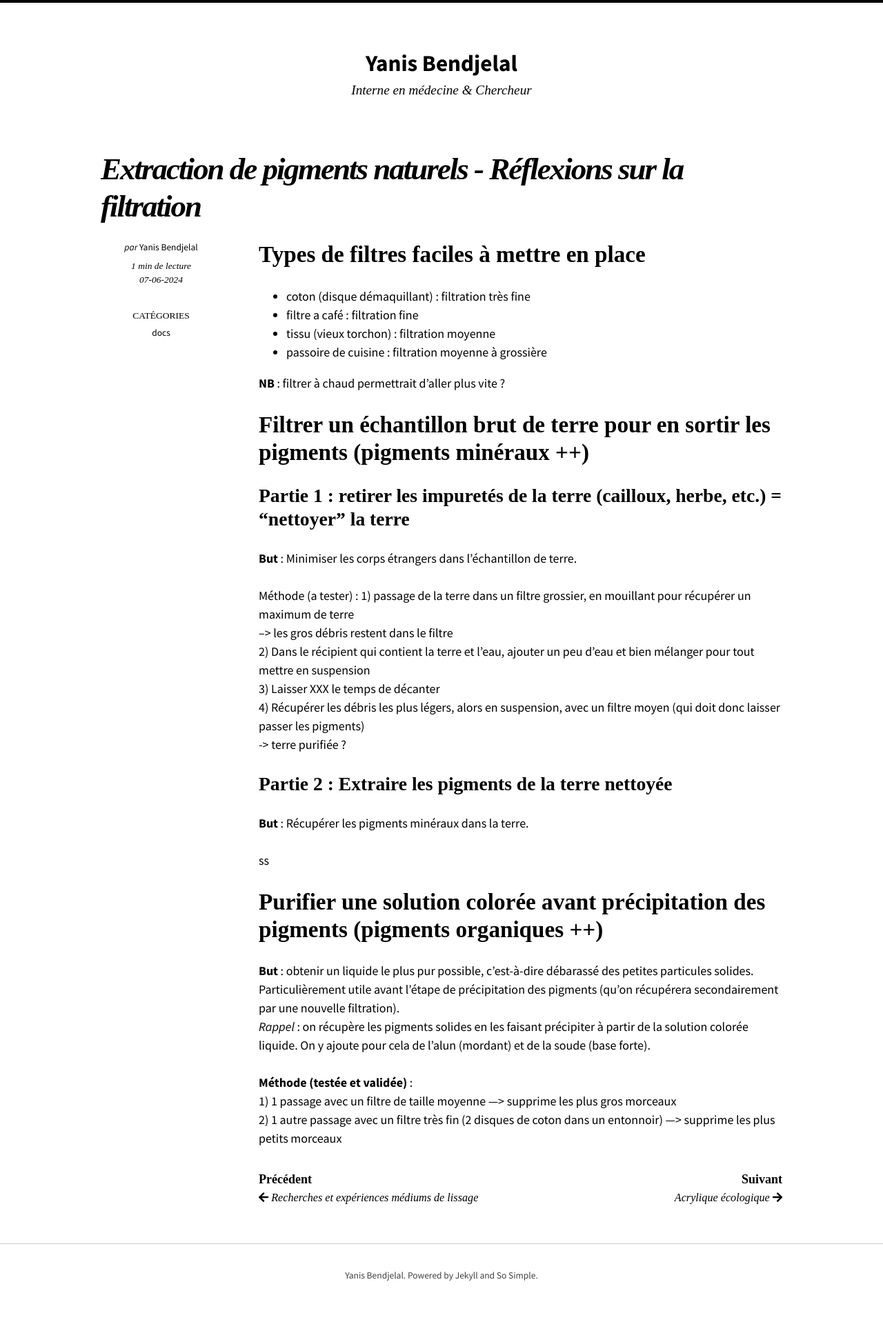
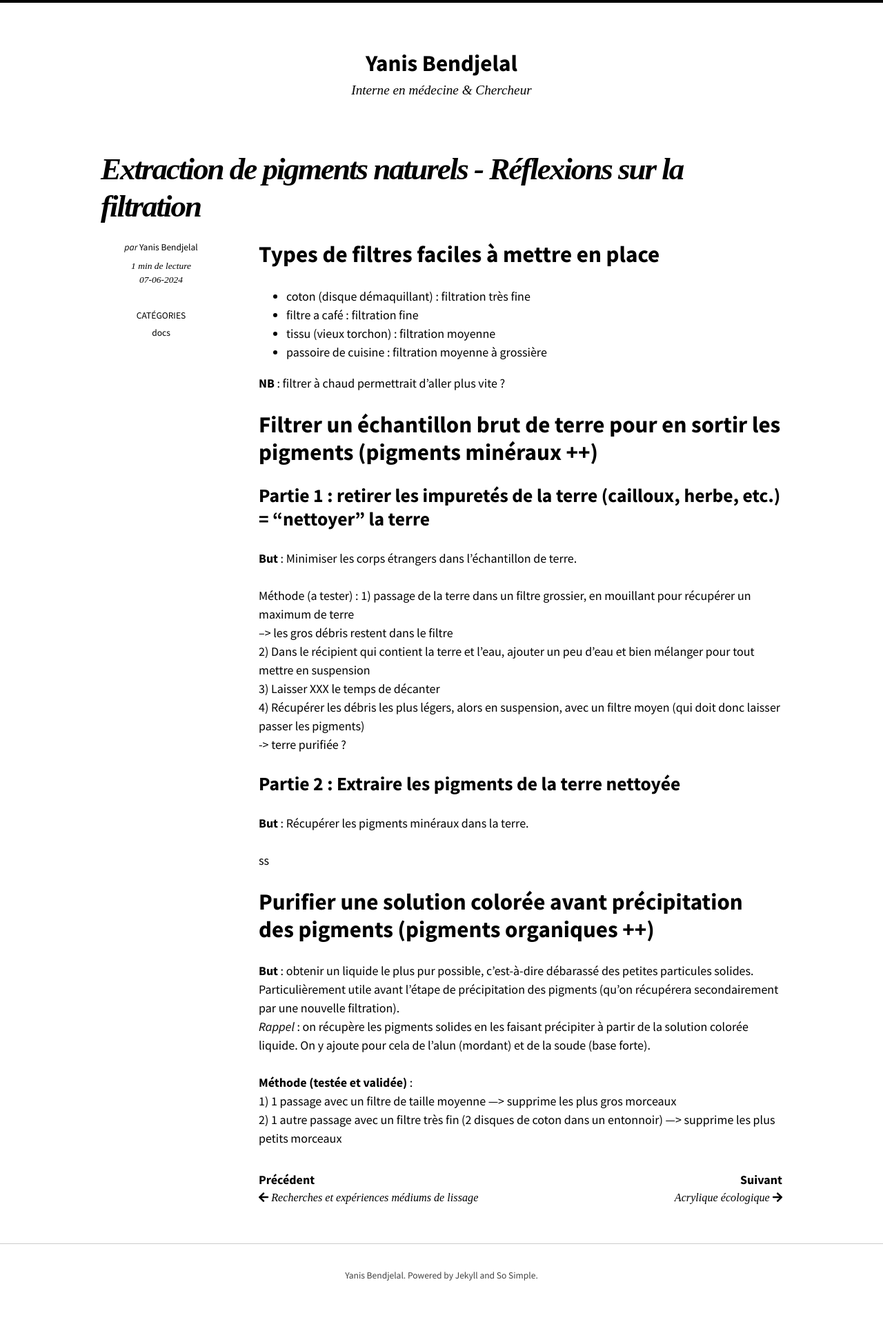
Before and after one commit to Bendjelal/bendjelal.github.io, a Jekyll site: the page built from docs/_posts/2024-06-07-filtration.md, in a window 1280 px wide. Shown: the whole page at 69% size. Built offline with Jekyll 4.4.1, drawn with Linux system fonts in a browser that asks for light colours; nearby versions of some CDN libraries.

Commit message:
Update _variables.scss

```diff
--- a/_sass/so-simple/_variables.scss
+++ b/_sass/so-simple/_variables.scss
@@ -43,7 +43,7 @@ $sans-serif-font-family: "Source Sans Pro", sans-serif !default;
 $monospace-font-family: Menlo, Consolas, Monaco, "Courier New", Courier, monospace !default;
 
 $base-font-family: $sans-serif-font-family !default;
-$headline-font-family: $serif-font-family !default;
+$headline-font-family: $sans-serif-font-family !default;
 $title-font-family: $serif-font-family !default;
 $description-font-family: $serif-font-family !default;
 $meta-font-family: $serif-font-family !default;
```
